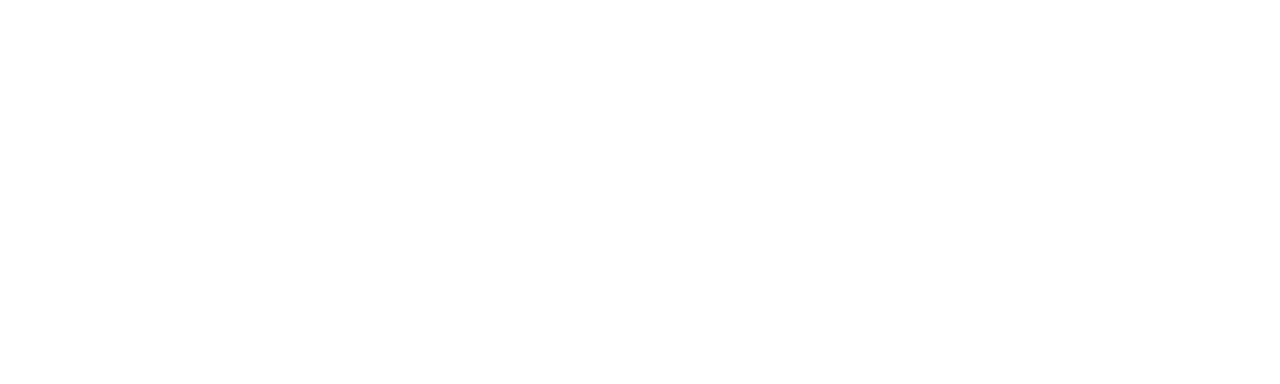
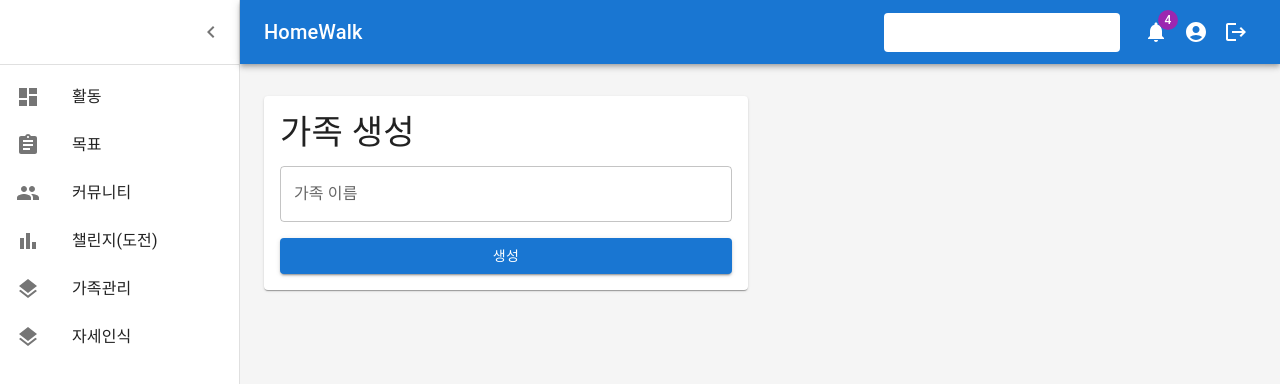
Before and after one commit to 2024-SMHRD-IS-CLOUD-3/HomeWalk, a React (Create React App) app in the folder frontend/: page /families in a window 1280 px wide. Before the commit this address had no page. Shown: the top 384 px of the page. Built offline with nearby package versions, Linux system fonts and the light colour scheme.

Commit message:
각 컴포넌트 링크 연결 및 패밀리스 페이지 생성 / 임현진

```diff
--- a/frontend/src/App.js
+++ b/frontend/src/App.js
@@ -3,6 +3,7 @@
 import SignIn from './pages/SignIn';
 import SignUp from './pages/SignUp';
 import Dashboard from './pages/Dashboard';
+import Families from './pages/Families';
 
 function App() {
     return (
@@ -12,6 +13,7 @@
                     <Route path="/" element={<SignIn />} />
                     <Route path="/SignUp" element={<SignUp />} />
                     <Route path="/dashboard" element={<Dashboard />} />
+                    <Route path="/families" element={<Families />} />
                 </Routes>
             </div>
         </Router>
--- a/frontend/src/api/api.js
+++ b/frontend/src/api/api.js
@@ -29,3 +29,13 @@
     });
     return response.data;
 };
+
+// 가족 정보 관련 API
+export const createFamily = async (userId, familyData) => {
+    const response = await axios.post(`${API_URL}/families/${userId}/create`, familyData, {
+        headers: {
+            'Content-Type': 'application/json'
+        }
+    });
+    return response.data;
+};
--- a/frontend/src/pages/Families.js
+++ b/frontend/src/pages/Families.js
@@ -0,0 +1,81 @@
+import React, { useState } from 'react';
+import { Container, Typography, Box, Button, TextField, CssBaseline, Toolbar, Grid, Paper } from '@mui/material';
+import { createFamily } from '../api/api';
+import AppBarComponent from '../components/AppBarComponent';
+import DrawerComponent from '../components/DrawerComponent';
+
+const Families = () => {
+  const [newFamilyName, setNewFamilyName] = useState('');
+  const [familyInfo, setFamilyInfo] = useState(null);
+  const [open, setOpen] = useState(true);
+
+  const toggleDrawer = () => {
+    setOpen(!open);
+  };
+
+  const handleCreateFamily = async () => {
+    try {
+      const newFamily = await createFamily(1, { name: newFamilyName }); // userId를 1로 가정
+      setFamilyInfo(newFamily);
+      setNewFamilyName('');
+    } catch (error) {
+      console.error('Error creating family:', error);
+    }
+  };
+
+  return (
+    <Box sx={{ display: 'flex' }}>
+      <CssBaseline />
+      <AppBarComponent open={open} toggleDrawer={toggleDrawer} />
+      <DrawerComponent open={open} toggleDrawer={toggleDrawer} />
+      <Box
+        component="main"
+        sx={{
+          backgroundColor: (theme) =>
+            theme.palette.mode === 'light'
+              ? theme.palette.grey[100]
+              : theme.palette.grey[900],
+          flexGrow: 1,
+          height: '100vh',
+          overflow: 'auto',
+        }}
+      >
+        <Toolbar />
+        <Container maxWidth="lg" sx={{ mt: 4, mb: 4 }}>
+          <Grid container spacing={3} justifyContent="flex-start">
+            <Grid item xs={12} md={6}> {/* md={6}으로 설정하여 너비를 조정 */}
+              <Paper sx={{ p: 2, display: 'flex', flexDirection: 'column' }}>
+                <Typography variant="h4" component="h1" gutterBottom>
+                  가족 생성
+                </Typography>
+                <TextField
+                  label="가족 이름"
+                  value={newFamilyName}
+                  onChange={(e) => setNewFamilyName(e.target.value)}
+                  fullWidth
+                  sx={{ mb: 2 }}
+                />
+                <Button variant="contained" onClick={handleCreateFamily}>
+                  생성
+                </Button>
+                {familyInfo && (
+                  <Box sx={{ mt: 4 }}>
+                    <Typography variant="h6">가족 이름: {familyInfo.name}</Typography>
+                    <Typography variant="h6">가족 구성원:</Typography>
+                    <ul>
+                      {familyInfo.members.map((member) => (
+                        <li key={member.id}>{member.name}</li>
+                      ))}
+                    </ul>
+                  </Box>
+                )}
+              </Paper>
+            </Grid>
+          </Grid>
+        </Container>
+      </Box>
+    </Box>
+  );
+};
+
+export default Families;
```
